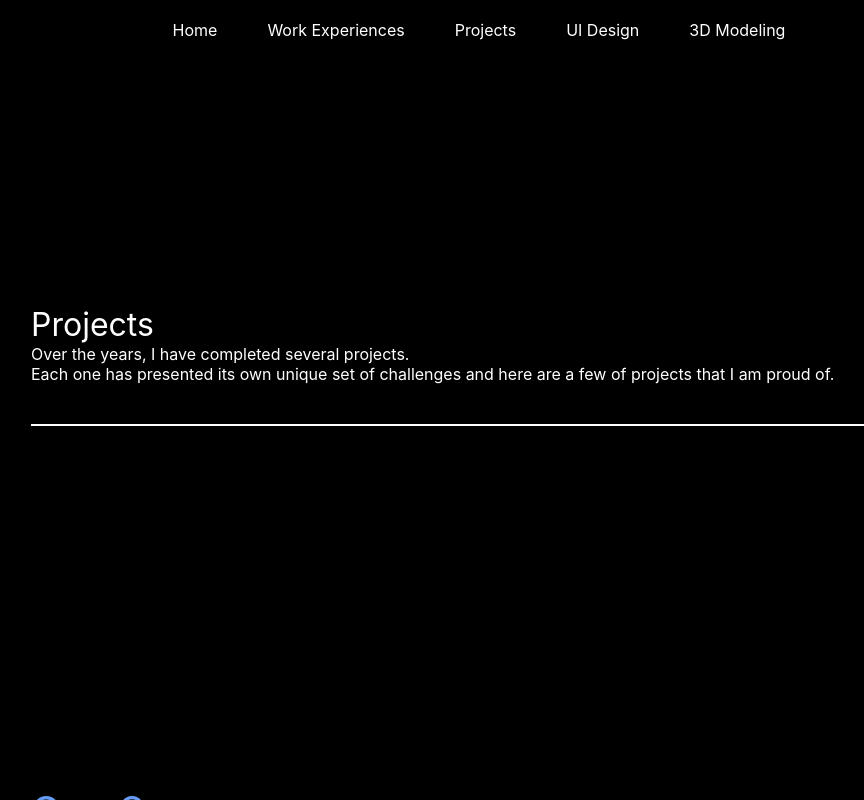
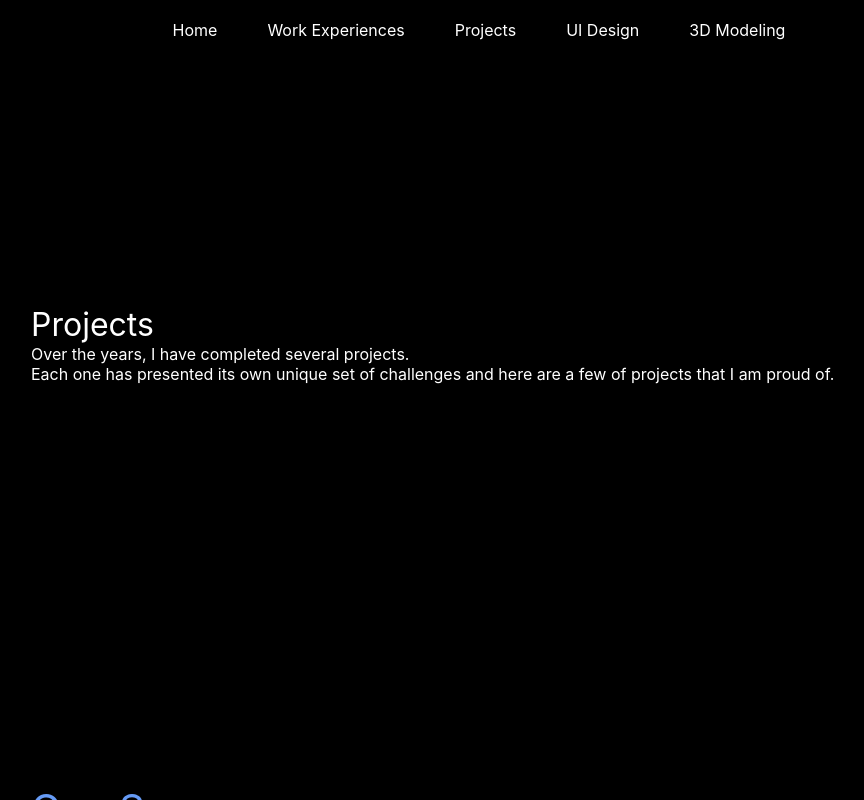
Before and after one commit to karenlinky/personal-website, a React (Create React App) app: page /projects in a window 1280 px wide. Shown: the whole page, without its empty margins (161-1025 px from the left). Built offline with nearby package versions, Linux system fonts and the light colour scheme.

Commit message:
Removed header underline

```diff
--- a/src/components/typography/pageHeader.css
+++ b/src/components/typography/pageHeader.css
@@ -15,7 +15,7 @@
 
     padding-bottom: 5vh;
     margin: 30vh 0 35vh;
-    border-bottom: 2px solid var(--primary-text-color);
+    /* border-bottom: 2px solid var(--primary-text-color); */
     /* margin: 30vh 0 40vh; */
     opacity: 0;
     transition: 1s;
```
